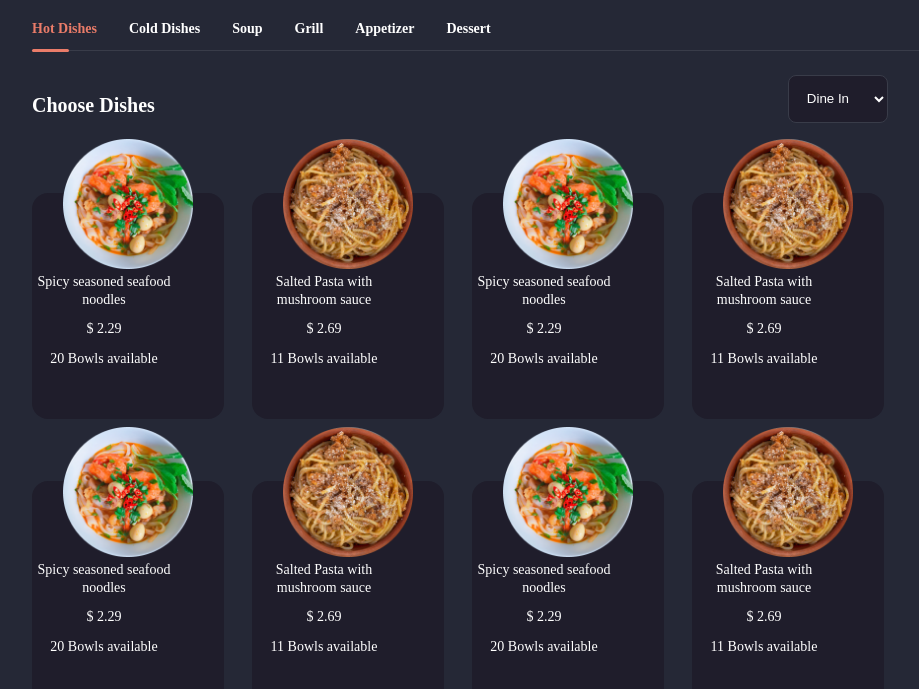
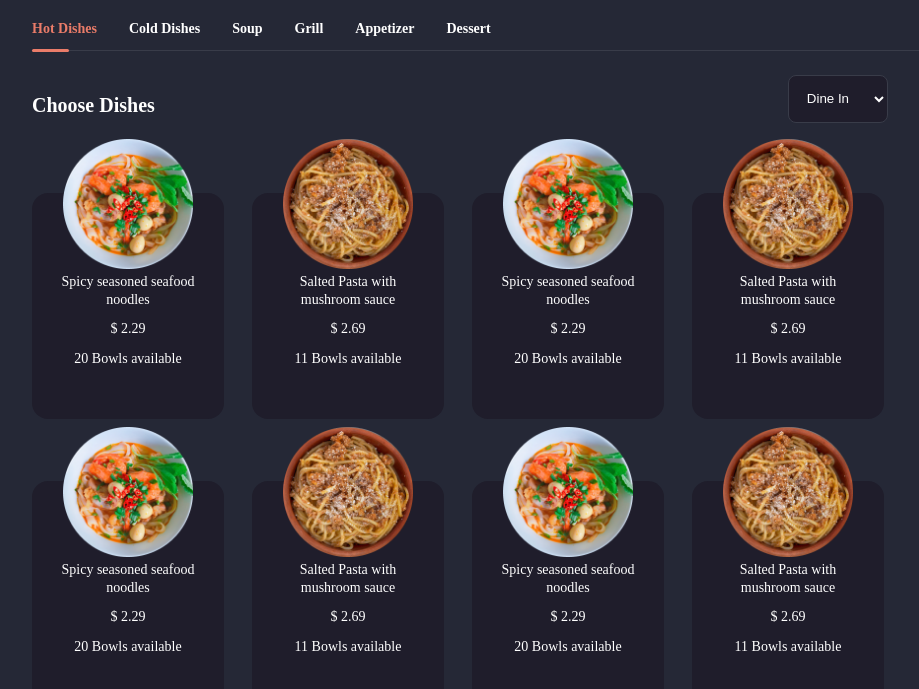
Before and after one commit to Islam0122/JS, a plain HTML site: page lesson/lesson8/index.html in a window 1280 px wide. Shown: the part 69-758 px from the top of the page, without its empty margins (108-1027 px from the left). Drawn offline with Linux system fonts and the light colour scheme.

Commit message:
fix-> hw8

```diff
--- a/lesson/lesson8/style.css
+++ b/lesson/lesson8/style.css
@@ -139,7 +139,9 @@ header .header-top {
     background: var(--card-bg-color);
     margin-bottom: 24px;
     color: white;
-
+    display: flex;
+    flex-direction: column;
+    /* direction*/
     align-items: center;
     .card-img {
         text-align: center;
```
